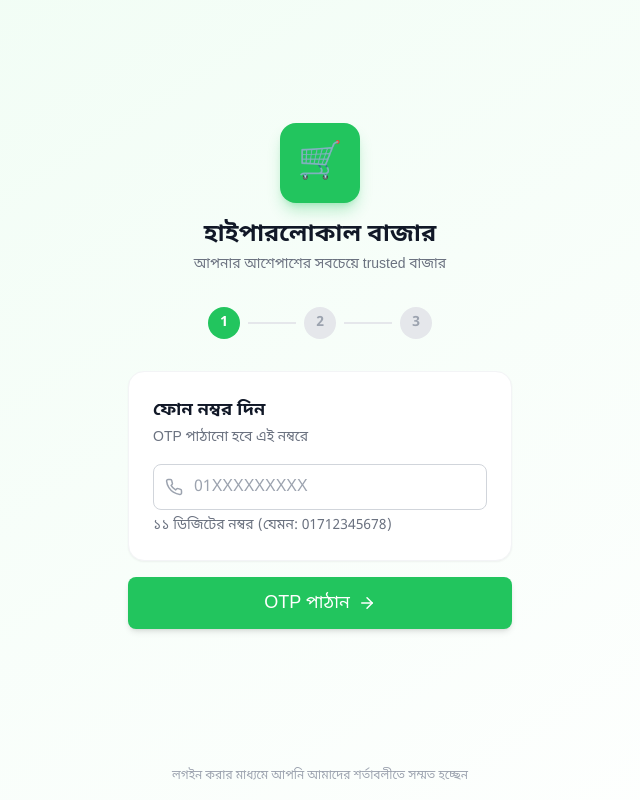
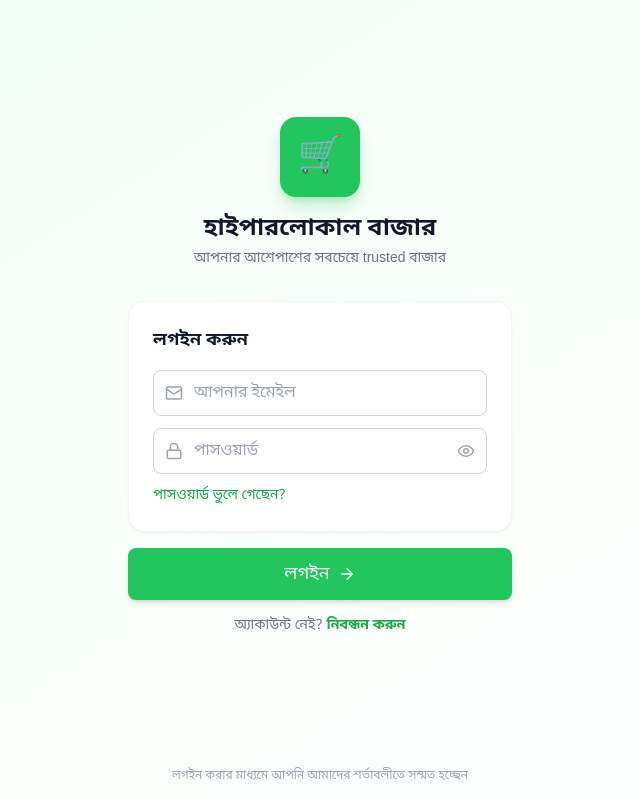
Before and after one commit to nirolkanti37/hyperlocal-bazaar, a React (Vite) app: page /login in a window 1280 px wide. Shown: the whole page, without its empty margins (320-960 px from the left). Built offline with nearby package versions, Linux system fonts and the light colour scheme; no server answers.

Commit message:
feat: email/password login, registration, password reset যোগ করা হয়েছে

```diff
--- a/src/modules/auth/authService.js
+++ b/src/modules/auth/authService.js
@@ -3,10 +3,58 @@ import {
   signOut,
   onAuthStateChanged,
   updateProfile,
-  RecaptchaVerifier
+  RecaptchaVerifier,
+  createUserWithEmailAndPassword,
+  signInWithEmailAndPassword,
+  sendPasswordResetEmail,
 } from 'firebase/auth';
 import { doc, setDoc, getDoc, serverTimestamp } from 'firebase/firestore';
 import { auth, db } from '../../config/firebase';
+
+// ── Email / Password Auth ──────────────────────────────────────
+
+export const registerWithEmail = async (email, password, displayName) => {
+  try {
+    const result = await createUserWithEmailAndPassword(auth, email, password);
+    await updateProfile(result.user, { displayName });
+    createUserDocument({ ...result.user, displayName }).catch(() => {});
+    return { success: true, user: result.user };
+  } catch (error) {
+    return { success: false, error: emailErrorMessage(error) };
+  }
+};
+
+export const loginWithEmail = async (email, password) => {
+  try {
+    const result = await signInWithEmailAndPassword(auth, email, password);
+    return { success: true, user: result.user };
+  } catch (error) {
+    return { success: false, error: emailErrorMessage(error) };
+  }
+};
+
+export const resetPassword = async (email) => {
+  try {
+    await sendPasswordResetEmail(auth, email);
+    return { success: true };
+  } catch (error) {
+    return { success: false, error: emailErrorMessage(error) };
+  }
+};
+
+const emailErrorMessage = (error) => {
+  switch (error.code) {
+    case 'auth/email-already-in-use':  return 'এই ইমেইল দিয়ে আগেই অ্যাকাউন্ট আছে। লগইন করুন।';
+    case 'auth/invalid-email':         return 'ইমেইল ঠিকানাটি সঠিক নয়।';
+    case 'auth/weak-password':         return 'পাসওয়ার্ড কমপক্ষে ৬ অক্ষরের হতে হবে।';
+    case 'auth/user-not-found':        return 'এই ইমেইলে কোনো অ্যাকাউন্ট নেই। নিবন্ধন করুন।';
+    case 'auth/wrong-password':        return 'পাসওয়ার্ড ভুল। আবার চেষ্টা করুন।';
+    case 'auth/invalid-credential':    return 'ইমেইল বা পাসওয়ার্ড ভুল।';
+    case 'auth/too-many-requests':     return 'অনেকবার ভুল হয়েছে। কিছুক্ষণ পর চেষ্টা করুন।';
+    case 'auth/network-request-failed':return 'নেটওয়ার্ক সমস্যা। Internet চেক করুন।';
+    default: return 'কিছু সমস্যা হয়েছে। আবার চেষ্টা করুন।';
+  }
+};
 
 // Setup reCAPTCHA verifier — singleton per container, clears old one first
 export const setupRecaptcha = (containerId) => {
--- a/src/pages/LoginPage.jsx
+++ b/src/pages/LoginPage.jsx
@@ -1,170 +1,69 @@
-import React, { useState, useRef, useEffect } from 'react';
+import React, { useState } from 'react';
 import { useNavigate, useLocation } from 'react-router-dom';
-import { Phone, ArrowRight, Shield, CheckCircle } from 'lucide-react';
-import { sendOTP, verifyOTP } from '../modules/auth/authService';
-import { auth } from '../config/firebase';
-import { RecaptchaVerifier } from 'firebase/auth';
+import { Mail, Lock, User, ArrowRight, CheckCircle, Eye, EyeOff } from 'lucide-react';
+import { loginWithEmail, registerWithEmail, resetPassword } from '../modules/auth/authService';
 import Button from '../components/Button';
 import Input from '../components/Input';
 import toast from 'react-hot-toast';
 
+// view: 'login' | 'register' | 'reset' | 'success'
 const LoginPage = () => {
-  const [step, setStep] = useState('phone');
-  const [phoneNumber, setPhoneNumber] = useState('');
-  const [otp, setOtp] = useState('');
-  const [confirmationResult, setConfirmationResult] = useState(null);
+  const [view, setView] = useState('login');
   const [loading, setLoading] = useState(false);
-  const [countdown, setCountdown] = useState(60);
-  const verifierRef = useRef(null);
+  const [showPass, setShowPass] = useState(false);
+
+  const [email, setEmail] = useState('');
+  const [password, setPassword] = useState('');
+  const [name, setName] = useState('');
+
   const navigate = useNavigate();
   const location = useLocation();
-
   const from = location.state?.from?.pathname || '/';
 
-  // Initialize RecaptchaVerifier once on mount
-  useEffect(() => {
-    initRecaptcha();
-    return () => {
-      clearRecaptcha();
-    };
-  }, []);
-
-  const initRecaptcha = () => {
-    clearRecaptcha();
-    try {
-      verifierRef.current = new RecaptchaVerifier(auth, 'recaptcha-container', {
-        size: 'invisible',
-        callback: () => {},
-        'expired-callback': () => {
-          // Re-initialize when expired
-          initRecaptcha();
-        },
-      });
-      // Pre-render so it's ready when user clicks
-      verifierRef.current.render().catch(() => {});
-    } catch (err) {
-      // Ignore render errors — will retry on send
+  const handleLogin = async (e) => {
+    e.preventDefault();
+    if (!email || !password) { toast.error('ইমেইল ও পাসওয়ার্ড দিন'); return; }
+    setLoading(true);
+    const result = await loginWithEmail(email, password);
+    setLoading(false);
+    if (result.success) {
+      toast.success('লগইন সফল! 🎉');
+      setView('success');
+      setTimeout(() => navigate(from, { replace: true }), 1200);
+    } else {
+      toast.error(result.error);
     }
   };
 
-  const clearRecaptcha = () => {
-    if (verifierRef.current) {
-      try { verifierRef.current.clear(); } catch (_) {}
-      verifierRef.current = null;
+  const handleRegister = async (e) => {
+    e.preventDefault();
+    if (!name.trim()) { toast.error('আপনার নাম দিন'); return; }
+    if (!email) { toast.error('ইমেইল দিন'); return; }
+    if (password.length < 6) { toast.error('পাসওয়ার্ড কমপক্ষে ৬ অক্ষরের হতে হবে'); return; }
+    setLoading(true);
+    const result = await registerWithEmail(email, password, name.trim());
+    setLoading(false);
+    if (result.success) {
+      toast.success('অ্যাকাউন্ট তৈরি হয়েছে! 🎉');
+      setView('success');
+      setTimeout(() => navigate(from, { replace: true }), 1200);
+    } else {
+      toast.error(result.error);
     }
   };
 
-  // Countdown timer for OTP resend
-  useEffect(() => {
-    let timer;
-    if (step === 'otp' && countdown > 0) {
-      timer = setInterval(() => setCountdown(c => c - 1), 1000);
+  const handleReset = async (e) => {
+    e.preventDefault();
+    if (!email) { toast.error('ইমেইল দিন'); return; }
+    setLoading(true);
+    const result = await resetPassword(email);
+    setLoading(false);
+    if (result.success) {
+      toast.success('পাসওয়ার্ড রিসেট লিংক পাঠানো হয়েছে!');
+      setView('login');
+    } else {
+      toast.error(result.error);
     }
-    return () => clearInterval(timer);
-  }, [step, countdown]);
-
-  const formatPhoneNumber = (phone) => {
-    const digits = phone.replace(/\D/g, '');
-    if (digits.startsWith('01') && digits.length === 11) return `+88${digits}`;
-    if (digits.startsWith('8801') && digits.length === 13) return `+${digits}`;
-    return `+88${digits}`;
-  };
-
-  const handleSendOTP = async (e) => {
-    e.preventDefault();
-
-    const digits = phoneNumber.replace(/\D/g, '');
-    if (digits.length !== 11 || !digits.startsWith('01')) {
-      toast.error('সঠিক ১১ ডিজিটের ফোন নম্বর দিন (01XXXXXXXXX)');
-      return;
-    }
-
-    setLoading(true);
-    try {
-      // If verifier is missing or expired, re-init
-      if (!verifierRef.current) {
-        initRecaptcha();
-        // Small delay to let reCAPTCHA initialize
-        await new Promise(r => setTimeout(r, 500));
-      }
-
-      const formattedPhone = formatPhoneNumber(phoneNumber);
-      const result = await sendOTP(formattedPhone, verifierRef.current);
-
-      if (result.success) {
-        setConfirmationResult(result.confirmation);
-        setStep('otp');
-        setCountdown(60);
-        setOtp('');
-        toast.success(`${formattedPhone} নম্বরে OTP পাঠানো হয়েছে`);
-      } else {
-        toast.error(result.error || 'OTP পাঠাতে ব্যর্থ');
-        // Re-init verifier for next attempt
-        initRecaptcha();
-      }
-    } catch (error) {
-      toast.error('কিছু সমস্যা হয়েছে, আবার চেষ্টা করুন');
-      initRecaptcha();
-    } finally {
-      setLoading(false);
-    }
-  };
-
-  const handleVerifyOTP = async (e) => {
-    e.preventDefault();
-
-    if (otp.length !== 6) {
-      toast.error('৬ ডিজিটের OTP দিন');
-      return;
-    }
-
-    setLoading(true);
-    try {
-      const result = await verifyOTP(confirmationResult, otp);
-      if (result.success) {
-        setStep('success');
-        toast.success('লগইন সফল! 🎉');
-        setTimeout(() => navigate(from, { replace: true }), 1500);
-      } else {
-        toast.error(result.error || 'OTP ভুল!');
-      }
-    } catch (error) {
-      toast.error('ভেরিফিকেশন ব্যর্থ, আবার চেষ্টা করুন');
-    } finally {
-      setLoading(false);
-    }
-  };
-
-  const handleResendOTP = async () => {
-    if (countdown > 0 || loading) return;
-    setLoading(true);
-    try {
-      initRecaptcha();
-      await new Promise(r => setTimeout(r, 500));
-      const formattedPhone = formatPhoneNumber(phoneNumber);
-      const result = await sendOTP(formattedPhone, verifierRef.current);
-      if (result.success) {
-        setConfirmationResult(result.confirmation);
-        setCountdown(60);
-        setOtp('');
-        toast.success('OTP আবার পাঠানো হয়েছে');
-      } else {
-        toast.error(result.error || 'OTP পাঠাতে ব্যর্থ');
-        initRecaptcha();
-      }
-    } catch (err) {
-      toast.error('কিছু সমস্যা হয়েছে');
-      initRecaptcha();
-    } finally {
-      setLoading(false);
-    }
-  };
-
-  const handleChangePhone = () => {
-    setStep('phone');
-    setOtp('');
-    setConfirmationResult(null);
-    initRecaptcha();
   };
 
   return (
@@ -181,92 +80,157 @@ const LoginPage = () => {
             <p className="text-gray-500 text-sm mt-1">আপনার আশেপাশের সবচেয়ে trusted বাজার</p>
           </div>
 
-          {/* Progress Steps */}
-          <div className="flex items-center justify-center gap-2 mb-8">
-            <div className={`w-8 h-8 rounded-full flex items-center justify-center text-sm font-bold ${step === 'phone' ? 'bg-primary-500 text-white' : 'bg-primary-100 text-primary-600'}`}>1</div>
-            <div className={`w-12 h-0.5 ${step !== 'phone' ? 'bg-primary-500' : 'bg-gray-200'}`} />
-            <div className={`w-8 h-8 rounded-full flex items-center justify-center text-sm font-bold ${step === 'otp' ? 'bg-primary-500 text-white' : step === 'success' ? 'bg-primary-100 text-primary-600' : 'bg-gray-200 text-gray-400'}`}>2</div>
-            <div className={`w-12 h-0.5 ${step === 'success' ? 'bg-primary-500' : 'bg-gray-200'}`} />
-            <div className={`w-8 h-8 rounded-full flex items-center justify-center text-sm font-bold ${step === 'success' ? 'bg-primary-500 text-white' : 'bg-gray-200 text-gray-400'}`}>3</div>
-          </div>
-
-          {/* Phone Step */}
-          {step === 'phone' && (
-            <form onSubmit={handleSendOTP} className="space-y-4">
-              <div className="bg-white rounded-2xl p-6 shadow-sm border border-gray-100">
-                <h2 className="text-lg font-bold text-gray-900 mb-1">ফোন নম্বর দিন</h2>
-                <p className="text-sm text-gray-500 mb-4">OTP পাঠানো হবে এই নম্বরে</p>
-                <Input
-                  type="tel"
-                  inputMode="numeric"
-                  placeholder="01XXXXXXXXX"
-                  value={phoneNumber}
-                  onChange={(e) => setPhoneNumber(e.target.value.replace(/\D/g, '').slice(0, 11))}
-                  leftIcon={<Phone size={18} className="text-gray-400" />}
-                  maxLength={11}
-                  helperText="১১ ডিজিটের নম্বর (যেমন: 01712345678)"
-                />
-              </div>
-              <Button type="submit" variant="primary" size="lg" className="w-full" loading={loading} rightIcon={<ArrowRight size={18} />}>
-                OTP পাঠান
-              </Button>
-            </form>
-          )}
-
-          {/* OTP Step */}
-          {step === 'otp' && (
-            <form onSubmit={handleVerifyOTP} className="space-y-4">
-              <div className="bg-white rounded-2xl p-6 shadow-sm border border-gray-100">
-                <h2 className="text-lg font-bold text-gray-900 mb-1">OTP ভেরিফাই করুন</h2>
-                <p className="text-sm text-gray-500 mb-4">
-                  <span className="font-medium text-gray-700">{formatPhoneNumber(phoneNumber)}</span> নম্বরে ৬ ডিজিটের কোড পাঠানো হয়েছে
-                </p>
-                <Input
-                  type="tel"
-                  inputMode="numeric"
-                  placeholder="_ _ _ _ _ _"
-                  value={otp}
-                  onChange={(e) => setOtp(e.target.value.replace(/\D/g, '').slice(0, 6))}
-                  leftIcon={<Shield size={18} className="text-gray-400" />}
-                  maxLength={6}
-                  className="text-center text-2xl tracking-widest font-mono"
-                />
-                <div className="mt-4 text-center">
-                  {countdown > 0 ? (
-                    <p className="text-sm text-gray-500">আবার পাঠাতে অপেক্ষা করুন ({countdown}s)</p>
-                  ) : (
-                    <button type="button" onClick={handleResendOTP} disabled={loading}
-                      className="text-sm text-primary-600 font-medium hover:underline disabled:opacity-50">
-                      OTP আবার পাঠান
-                    </button>
-                  )}
-                </div>
-              </div>
-              <Button type="submit" variant="primary" size="lg" className="w-full" loading={loading}>
-                ভেরিফাই করুন
-              </Button>
-              <button type="button" onClick={handleChangePhone}
-                className="w-full text-center text-sm text-gray-500 hover:text-gray-700">
-                ← নম্বর পরিবর্তন করুন
-              </button>
-            </form>
-          )}
-
-          {/* Success Step */}
-          {step === 'success' && (
+          {/* Success */}
+          {view === 'success' && (
             <div className="bg-white rounded-2xl p-8 shadow-sm border border-gray-100 text-center">
               <div className="w-16 h-16 bg-green-100 rounded-full flex items-center justify-center mx-auto mb-4">
                 <CheckCircle size={32} className="text-green-500" />
               </div>
               <h2 className="text-xl font-bold text-gray-900 mb-2">স্বাগতম! 🎉</h2>
-              <p className="text-gray-500">আপনাকে হাইপারলোকাল বাজারে স্বাগতম</p>
+              <p className="text-gray-500">হাইপারলোকাল বাজারে আপনাকে স্বাগতম</p>
             </div>
           )}
+
+          {/* Login */}
+          {view === 'login' && (
+            <form onSubmit={handleLogin} className="space-y-4">
+              <div className="bg-white rounded-2xl p-6 shadow-sm border border-gray-100">
+                <h2 className="text-lg font-bold text-gray-900 mb-4">লগইন করুন</h2>
+
+                <div className="space-y-3">
+                  <Input
+                    type="email"
+                    placeholder="আপনার ইমেইল"
+                    value={email}
+                    onChange={e => setEmail(e.target.value)}
+                    leftIcon={<Mail size={18} className="text-gray-400" />}
+                    autoComplete="email"
+                  />
+                  <div className="relative">
+                    <Input
+                      type={showPass ? 'text' : 'password'}
+                      placeholder="পাসওয়ার্ড"
+                      value={password}
+                      onChange={e => setPassword(e.target.value)}
+                      leftIcon={<Lock size={18} className="text-gray-400" />}
+                      autoComplete="current-password"
+                    />
+                    <button
+                      type="button"
+                      onClick={() => setShowPass(v => !v)}
+                      className="absolute right-3 top-1/2 -translate-y-1/2 text-gray-400 hover:text-gray-600"
+                    >
+                      {showPass ? <EyeOff size={18} /> : <Eye size={18} />}
+                    </button>
+                  </div>
+                </div>
+
+                <button
+                  type="button"
+                  onClick={() => setView('reset')}
+                  className="mt-3 text-sm text-primary-600 hover:underline"
+                >
+                  পাসওয়ার্ড ভুলে গেছেন?
+                </button>
+              </div>
+
+              <Button type="submit" variant="primary" size="lg" className="w-full" loading={loading} rightIcon={<ArrowRight size={18} />}>
+                লগইন
+              </Button>
+
+              <p className="text-center text-sm text-gray-500">
+                অ্যাকাউন্ট নেই?{' '}
+                <button type="button" onClick={() => setView('register')} className="text-primary-600 font-semibold hover:underline">
+                  নিবন্ধন করুন
+                </button>
+              </p>
+            </form>
+          )}
+
+          {/* Register */}
+          {view === 'register' && (
+            <form onSubmit={handleRegister} className="space-y-4">
+              <div className="bg-white rounded-2xl p-6 shadow-sm border border-gray-100">
+                <h2 className="text-lg font-bold text-gray-900 mb-4">নতুন অ্যাকাউন্ট</h2>
+
+                <div className="space-y-3">
+                  <Input
+                    type="text"
+                    placeholder="আপনার পূর্ণ নাম"
+                    value={name}
+                    onChange={e => setName(e.target.value)}
+                    leftIcon={<User size={18} className="text-gray-400" />}
+                    autoComplete="name"
+                  />
+                  <Input
+                    type="email"
+                    placeholder="আপনার ইমেইল"
+                    value={email}
+                    onChange={e => setEmail(e.target.value)}
+                    leftIcon={<Mail size={18} className="text-gray-400" />}
+                    autoComplete="email"
+                  />
+                  <div className="relative">
+                    <Input
+                      type={showPass ? 'text' : 'password'}
+                      placeholder="পাসওয়ার্ড (কমপক্ষে ৬ অক্ষর)"
+                      value={password}
+                      onChange={e => setPassword(e.target.value)}
+                      leftIcon={<Lock size={18} className="text-gray-400" />}
+                      autoComplete="new-password"
+                    />
+                    <button
+                      type="button"
+                      onClick={() => setShowPass(v => !v)}
+                      className="absolute right-3 top-1/2 -translate-y-1/2 text-gray-400 hover:text-gray-600"
+                    >
+                      {showPass ? <EyeOff size={18} /> : <Eye size={18} />}
+                    </button>
+                  </div>
+                </div>
+              </div>
+
+              <Button type="submit" variant="primary" size="lg" className="w-full" loading={loading} rightIcon={<ArrowRight size={18} />}>
+                অ্যাকাউন্ট তৈরি করুন
+              </Button>
+
+              <p className="text-center text-sm text-gray-500">
+                আগেই অ্যাকাউন্ট আছে?{' '}
+                <button type="button" onClick={() => setView('login')} className="text-primary-600 font-semibold hover:underline">
+                  লগইন করুন
+                </button>
+              </p>
+            </form>
+          )}
+
+          {/* Password Reset */}
+          {view === 'reset' && (
+            <form onSubmit={handleReset} className="space-y-4">
+              <div className="bg-white rounded-2xl p-6 shadow-sm border border-gray-100">
+                <h2 className="text-lg font-bold text-gray-900 mb-1">পাসওয়ার্ড রিসেট</h2>
+                <p className="text-sm text-gray-500 mb-4">ইমেইলে রিসেট লিংক পাঠানো হবে</p>
+                <Input
+                  type="email"
+                  placeholder="আপনার ইমেইল"
+                  value={email}
+                  onChange={e => setEmail(e.target.value)}
+                  leftIcon={<Mail size={18} className="text-gray-400" />}
+                  autoComplete="email"
+                />
+              </div>
+
+              <Button type="submit" variant="primary" size="lg" className="w-full" loading={loading} rightIcon={<ArrowRight size={18} />}>
+                রিসেট লিংক পাঠান
+              </Button>
+
+              <button type="button" onClick={() => setView('login')} className="w-full text-center text-sm text-gray-500 hover:text-gray-700">
+                ← লগইনে ফিরে যান
+              </button>
+            </form>
+          )}
+
         </div>
       </div>
-
-      {/* Invisible reCAPTCHA — must stay in DOM always */}
-      <div id="recaptcha-container" style={{ position: 'fixed', bottom: 0, left: 0 }} />
 
       <div className="py-4 text-center text-xs text-gray-400">
         লগইন করার মাধ্যমে আপনি আমাদের শর্তাবলীতে সম্মত হচ্ছেন
```
